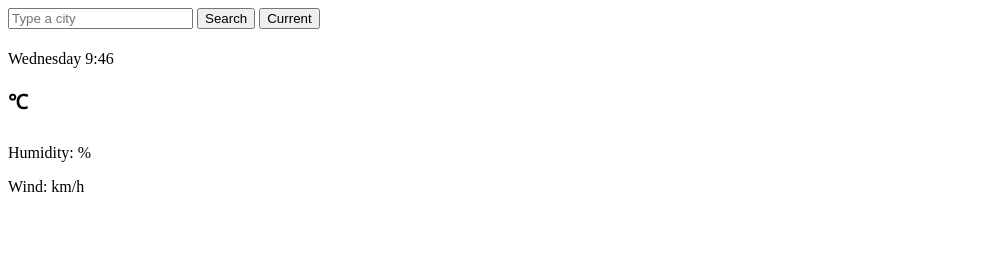
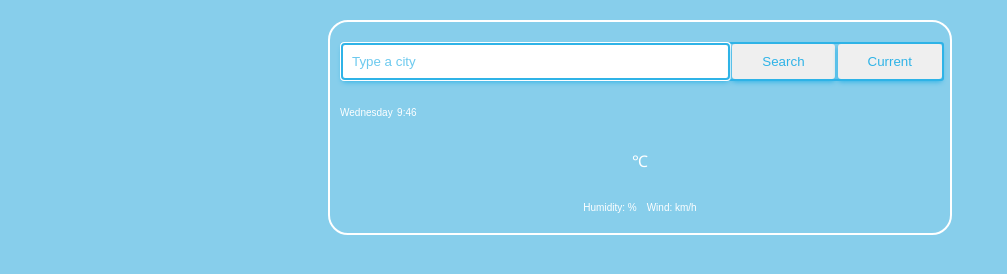
Before and after one commit to Rhawpen/blank-folder, a plain HTML site: page index.html in a window 1280 px wide. Shown: the whole page, without its empty margins (0-1007 px from the left). Drawn offline with nearby package versions, Linux system fonts and the light colour scheme; no server answers.

Commit message:
connected axios and added some styling

```diff
--- a/index.html
+++ b/index.html
@@ -5,6 +5,8 @@
   <meta http-equiv="X-UA-Compatible" content="IE=edge">
   <meta name="viewport" content="width=device-width, initial-scale=1.0">
   <title>Document</title>
+   <script src="https://cdn.jsdelivr.net/npm/axios@1.1.2/dist/axios.min.js"></script>
+  <link rel="stylesheet" href="styles.css">
 </head>
 <body>
    <div class="container">
@@ -15,6 +17,7 @@
           id="search-input"
           class="search"
           placeholder="Type a city"
+          autofocus
         />
         <input type="submit" value="Search" id="submit" class="submit" />
         <input
@@ -29,7 +32,7 @@
         <span id="day" class="day">Tuesday</span>
         <span id="time" class="time">9:03</span>
       </p>
-      <p id="weather"></p>
+      <p id="weather" class="weather"></p>
       <div class="temperature">
         <h2>
           <span id="temperature"></span>
--- a/styles.css
+++ b/styles.css
@@ -1,32 +1,99 @@
+:root {
+  --primary-color: #2fb3e7;
+  --secondary-color: #87ceeb;
+}
 body {
+  background: var(--secondary-color);
   font-family: sans-serif;
+  color: white;
+  margin: 0;
+  overflow: hidden;
 }
-.container{
-  margin: auto;
-  width: 80%;
-  padding: 10px;
+.container {
+  margin: 0 auto;
+  padding: 15px;
+  border-radius: 5px;
   border: 2px solid;
-  border-radius: 3px;
-
 }
-h1{
+h1 {
   text-transform: capitalize;
+  text-align: center;
 }
-h2{
+h2 {
   font-weight: 400;
   display: flex;
   justify-content: center;
 }
-#temperature{
+#temperature {
   font-size: 3rem;
 }
-sup{
+sup {
   font-size: 16px;
   margin: 10px 0 0 0;
 }
-.temperature-level{
-  display:  flex;
+.temperature-level {
+  display: flex;
   font-size: 10px;
   justify-content: center;
   gap: 10px;
 }
+form {
+  display: flex;
+  width: fit-content;
+  /* -moz-fit-content: fit-content; */
+  gap: 3px;
+  margin-top: 10px;
+  border: 2px solid var(--primary-color);
+  border-radius: 3px;
+}
+input {
+  color: var(--primary-color);
+  padding: 10px;
+  outline-color: var(--primary-color);
+  border: none;
+  border-radius: 3px;
+  box-shadow: 0px 3px 5px var(--primary-color);
+}
+.submit {
+  border-radius: 3px;
+}
+::placeholder {
+  color: var(--primary-color);
+  opacity: 0.7;
+}
+
+.day,
+.time {
+  font-size: 10px;
+}
+@media screen and (min-width: 500px) {
+  .container {
+    display: block;
+    max-width: 600px;
+    height: auto;
+    color: white;
+    border-radius: 20px;
+    padding: 10px;
+    border: 2px solid white;
+    margin: 20px auto;
+  }
+  form {
+    width: 100%;
+    /* justify-content: space-between; */
+  }
+  input {
+  }
+  input:not(.submit) {
+    flex: 1;
+    /* display: inline-block; */
+    /* width: 60%; */
+  }
+  .submit {
+    padding: 10px 30px;
+    text-align: center;
+    cursor: pointer;
+  }
+  #temperature {
+    font-size: 4rem;
+  }
+}
```
Also changed, not shown: dist/index.html (+4 -1 lines).
